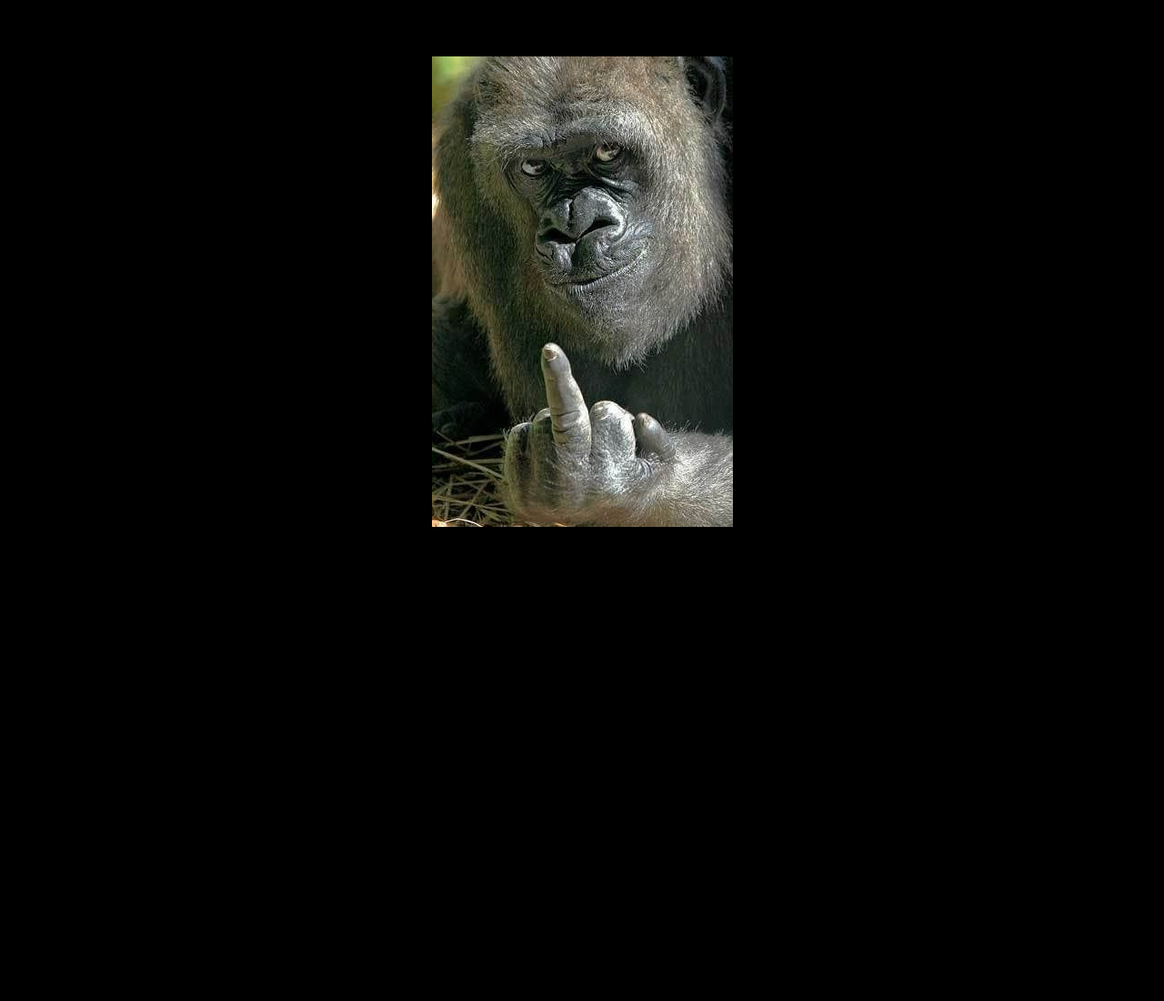
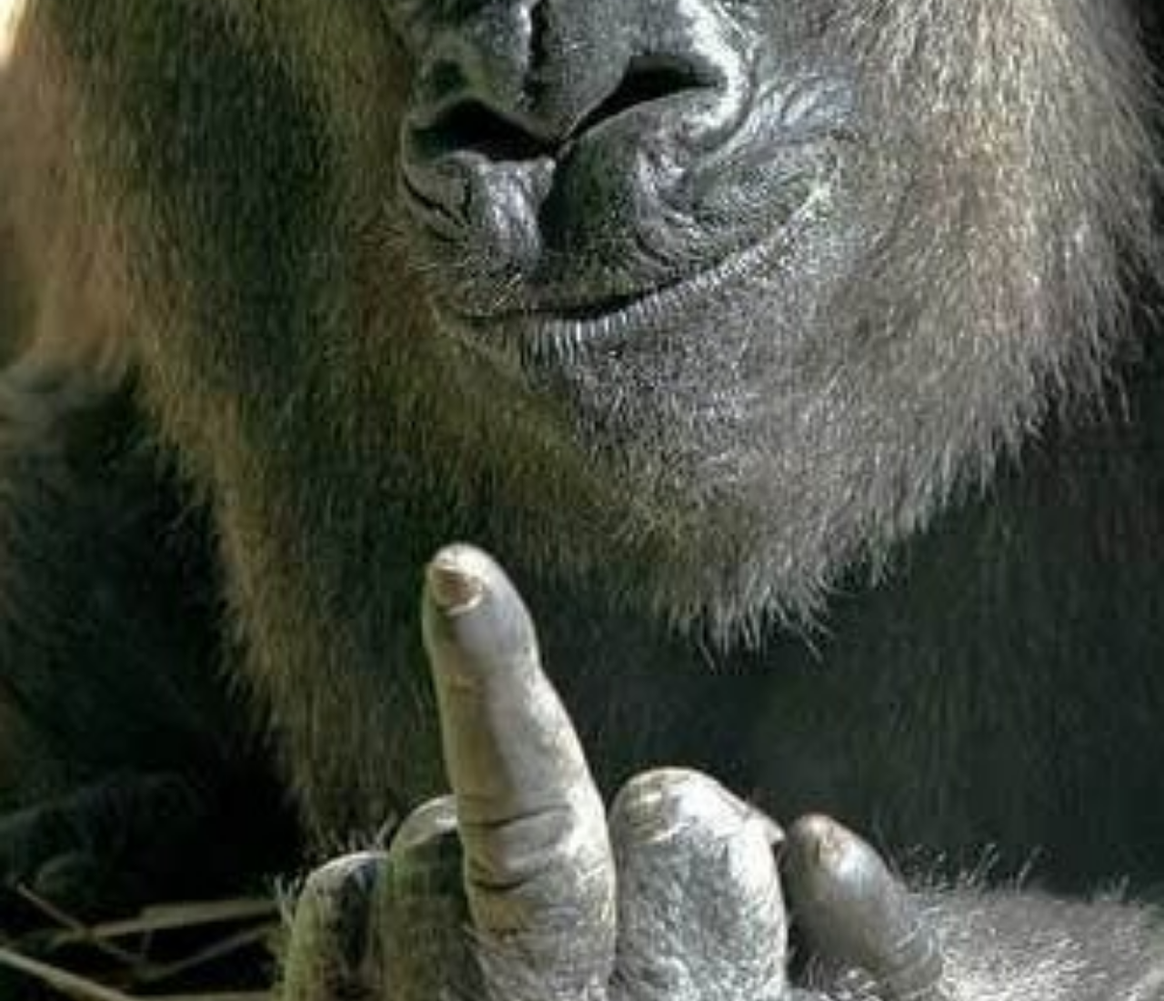
Before and after one commit to JhonniTp/monitos, a plain HTML site: page index.html in a window 1280 px wide. Shown: the top 1100 px of the page at 91% size. Before the commit the page ends 800 px from the top, so only its background shows below. Drawn offline with Linux system fonts and the light colour scheme.

Commit message:
cambio 1

```diff
--- a/index.html
+++ b/index.html
@@ -11,13 +11,13 @@
             box-sizing: border-box;
         }
         img {
-            max-width: 100%;
+            width: 100%;
             height: auto;
             display: block;
         }
     </style>
 </head>
-<body style="display: flex; justify-content: center; align-items: center; height: 80vh; background-color: black;">
+<body style="display: flex; justify-content: center; align-items: center; height: 95vh; background-color: black;">
     <img src="./HAHA.jpeg" alt="">
     <!-- <div>new</div> -->
 </body>
```
